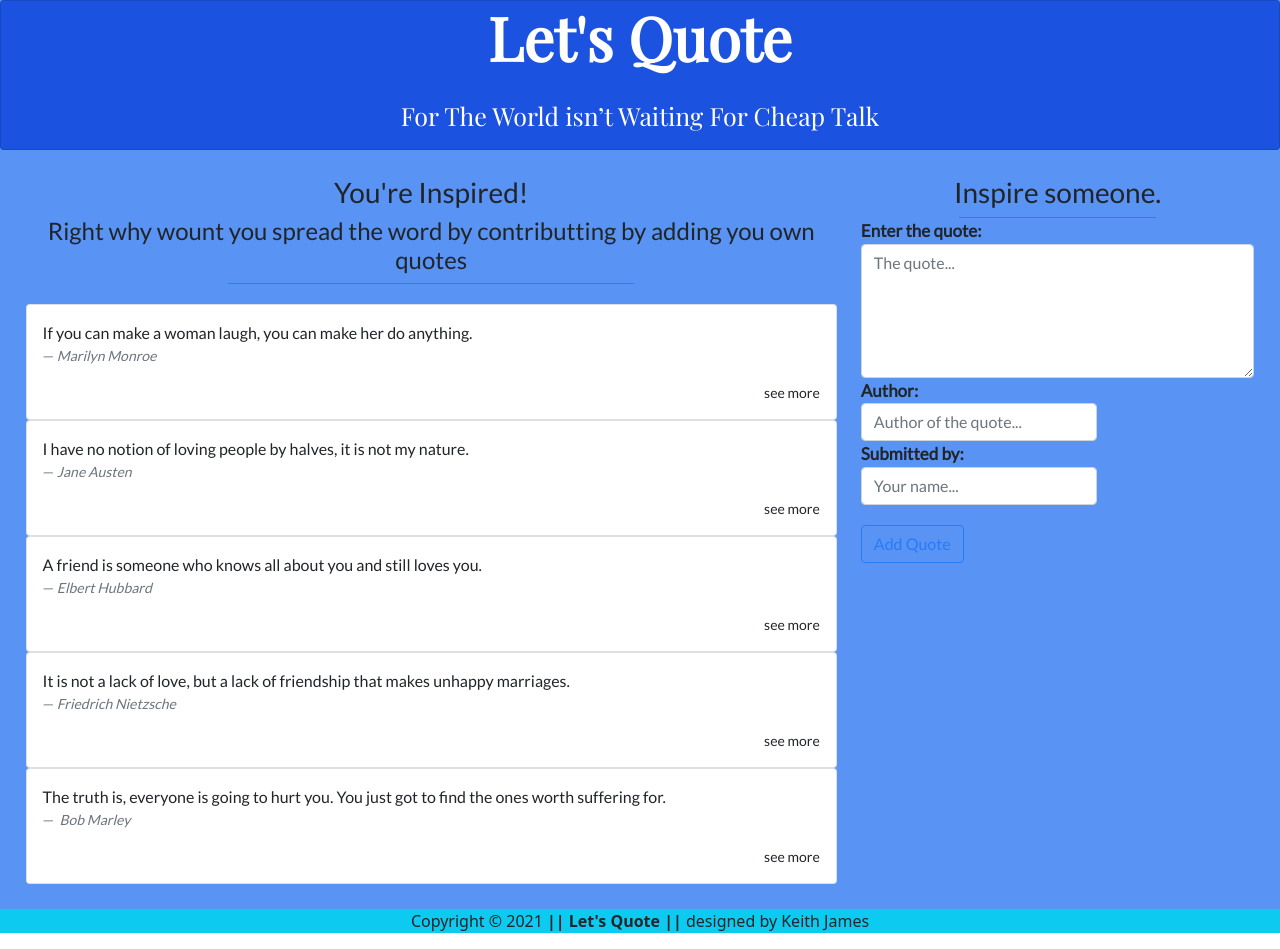
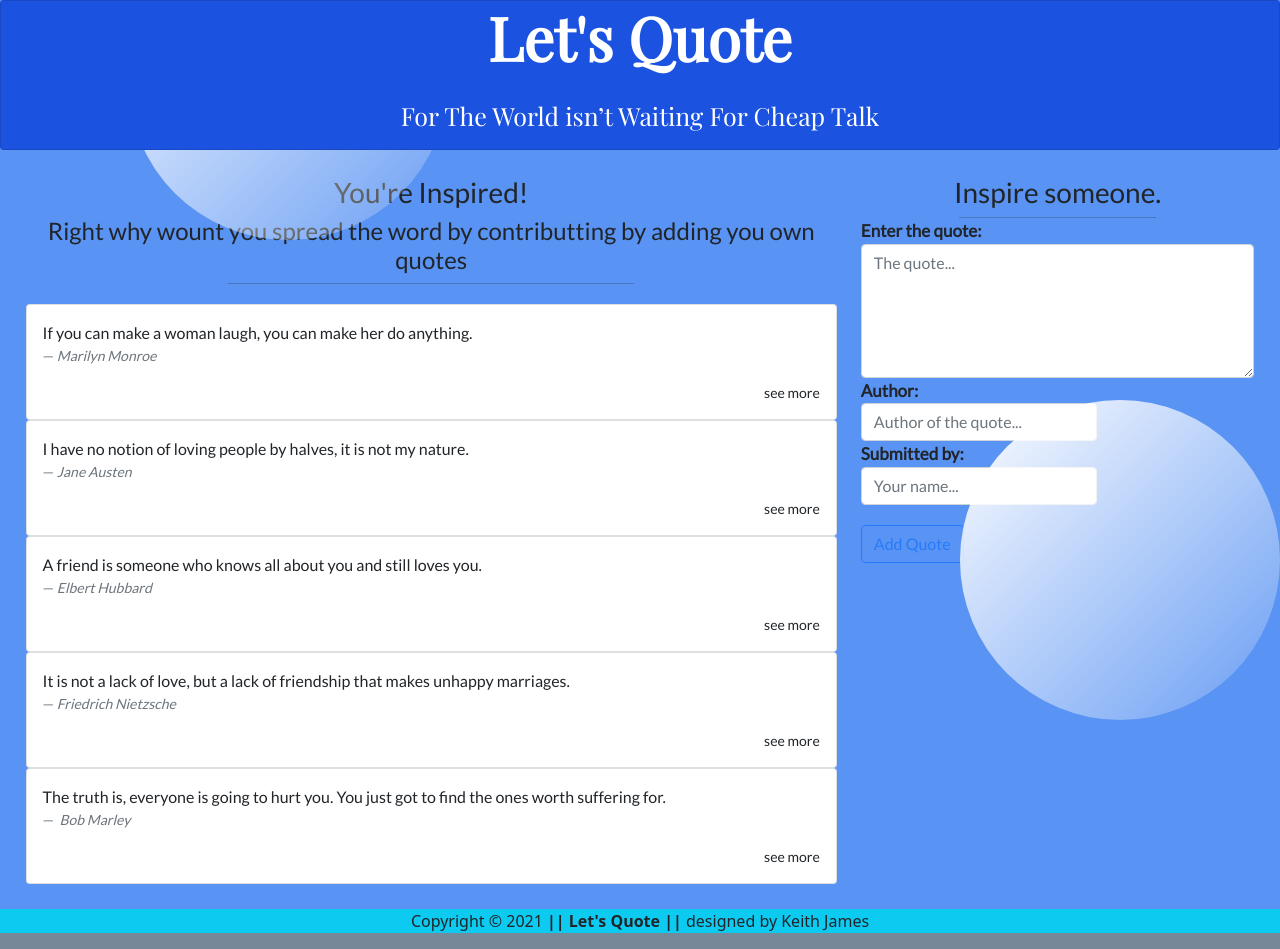
Before and after one commit to freestyletear/quote-angular-trial, an Angular app in the folder Quotify/: page / in a window 1280 px wide. Built offline with nearby package versions, Linux system fonts and the light colour scheme.

Commit message:
add additional style

```diff
--- a/Quotify/src/app/components/quotify/quotify.component.css
+++ b/Quotify/src/app/components/quotify/quotify.component.css
@@ -134,3 +134,29 @@ small {
 .nothingToSee {
   padding: 8%;
 }
+
+.circleOne,
+.circleTwo,
+.circleThree {
+    background-color: #fff;
+    height: 20rem;
+    width: 20rem;
+    position: absolute;
+    border-radius: 50%;
+    position: fixed;
+    background: linear-gradient(to right bottom, rgba(255,255,255,1), rgba(255,255,255,0.1));
+}
+.circleOne {
+    top: 50%;
+    right: 0;
+    z-index: 1;
+}
+.circleTwo {
+    bottom: 70%;
+    left: 10%;
+}
+.circleThree {
+    bottom: -10%;
+    left: 20%;
+
+}
--- a/Quotify/src/app/components/quotify/quotify.component.html
+++ b/Quotify/src/app/components/quotify/quotify.component.html
@@ -1,5 +1,9 @@
 <div class="container-fluid color-change-5x">
-  <div class="card jumbotron">
+  <div class="addition-style-layer">
+    <div class="circleOne"></div>
+    <div class="circleTwo"></div>
+    <div class="circleThree"></div>
+    <div class="card jumbotron">
   <div class="arrow">
     <div class="card-title">
       <h1 class="text-center">Let's Quote</h1>
@@ -52,4 +56,5 @@
       <app-quote-form (addQuote)="addNewQuote($event)"></app-quote-form>
     </div>
   </div>
+  </div>
 </div>
--- a/Quotify/src/styles.css
+++ b/Quotify/src/styles.css
@@ -6,6 +6,7 @@ html {
   -webkit-box-sizing: border-box;
   -moz-box-sizing: border-box;
   box-sizing: border-box;
+  background-color: lightslategray;
 }
 *,
 *::before,
@@ -19,3 +20,6 @@ html {
 footer span {
   font-weight: bold;
 }
+footer {
+  position: relative;
+}
```
